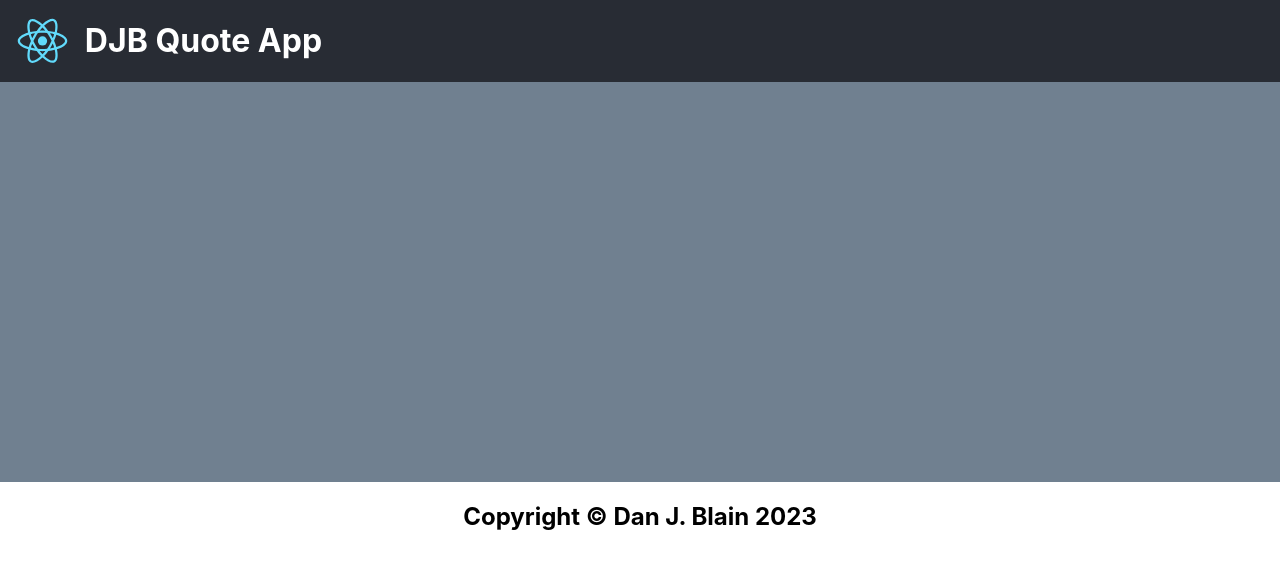
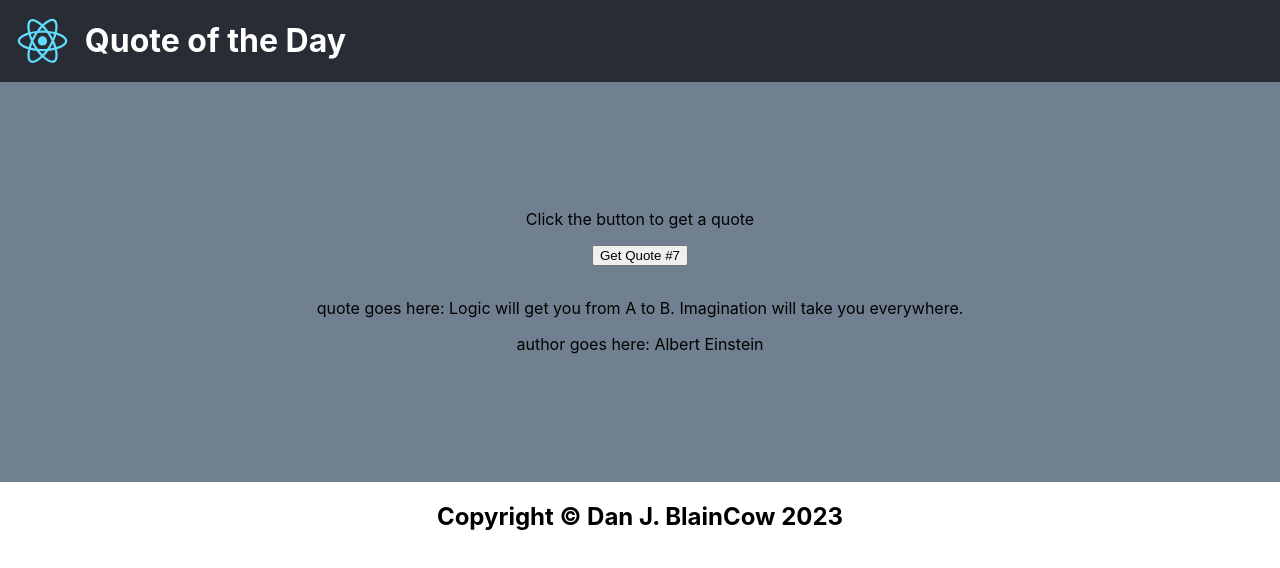
Before and after one commit to DanielBlain/3400-A2, a React (Create React App) app: page / in a window 1280 px wide. Shown: the top 568 px of the page. Built offline with nearby package versions, Linux system fonts and the light colour scheme.

Commit message:
Functional, just prettify

```diff
--- a/src/components/App.js
+++ b/src/components/App.js
@@ -1,5 +1,4 @@
 import {useState} from 'react';
-
 import Header from './Header';
 import Footer from './Footer';
 import Main from './Main';
@@ -7,14 +6,14 @@ import './App.css';
 
 let appInfo = {
     title: "Quote of the Day",
-    author: "Dan J. Blain",
+    author: "Dan J. Blain" + "Cow",
     copyrightYear: new Date().getFullYear(),
 };
 
 function App() {
   return (
     <div className="App">
-      <Header appTitle="DJB Quote App"/>
+      <Header appTitle={appInfo.title}/>
       <Main />
       <Footer copyrightYear={appInfo.copyrightYear} author={appInfo.author}/>
     </div>
--- a/src/components/Footer.js
+++ b/src/components/Footer.js
@@ -3,7 +3,9 @@ import React from 'react'
 const Footer = ({ copyrightYear, author }) => {
   return (
     <footer className="App-footer">
-      <h2>Copyright © {author} {copyrightYear}</h2>
+      <p>
+        <h2>Copyright © {author} {copyrightYear}</h2>
+      </p>
     </footer>
   )
 }
--- a/src/components/Main.js
+++ b/src/components/Main.js
@@ -1,13 +1,10 @@
 import React from 'react'
-//import Quote from './Quote';
-//        <Quote />
-
+import QuoteBox from './QuoteBox';
 
 const Main = () => {
   return (
     <main className="App-main">
-      <div>
-      </div>
+      <QuoteBox />
     </main>
   )
 }
--- /dev/null
+++ b/src/components/QuoteBox.js
@@ -0,0 +1,33 @@
+import React from 'react'
+import {useState} from 'react';
+import quotes from './quotes.js'
+
+const QuoteBox = ({quoteStr}) => {
+  function selectQuoteIndex() {
+    return Math.floor(Math.random()*quotes.length);
+  };
+
+  const [count, setCount] = useState(selectQuoteIndex());
+
+  function getNewQuote() {
+    let oldQuoteIndex = count;
+    let newQuoteIndex;
+    do {
+        newQuoteIndex = selectQuoteIndex();
+    } while (newQuoteIndex === oldQuoteIndex);
+    setCount(newQuoteIndex);
+  }
+
+  return (
+    <>
+      <p>Click the button to get a quote</p>
+      <button onClick={getNewQuote}>Get Quote #{count}</button>
+      <blockquote>
+        <p>quote goes here: {quotes[count].quote}</p>
+        <footer>author goes here: {quotes[count].author}</footer>
+      </blockquote>
+    </>
+  )
+}
+
+export default QuoteBox
--- /dev/null
+++ b/src/components/quotes.js
@@ -0,0 +1,76 @@
+const quotes = [
+    {
+        quote: 'The best preparation for tomorrow is doing your best today.',
+        author: 'H. Jackson Brown, Jr.'
+    },
+    {
+        quote: 'The supreme art of war is to subdue the enemy without fighting.',
+        author: 'Sun Tzu'
+    },
+    {
+        quote: 'The journey of a thousand miles begins with one step.',
+        author: 'Lao Tzu'
+    },
+    {
+         quote: 'The World is my country, all mankind are my brethren, and to do good is my religion.',
+         author: 'Thomas Paine'
+    },
+    {
+        quote: 'Don\'t make a hasty movement. Be like a mountain. Move silently and cautiously',
+        author: 'Yi Sun-sin'
+    },
+    {
+        quote: 'The people are the roots of a nation, and the roots should be strong so as to create a peaceful nation',
+        author: 'Sejong the Great'
+    },
+    {
+        quote: 'I hear and I forget. I see and I remember. I do and I understand.',
+        author: 'Confucius'
+    },
+    {
+        quote: 'Logic will get you from A to B. Imagination will take you everywhere.',
+        author: 'Albert Einstein'
+    },
+    {
+        quote: 'Wise men speak because they have something to say; Fools because they have to say something',
+        author: 'Plato'
+    },
+    {
+        quote: 'Knowing what must be done does away with fear.',
+        author: 'Rosa Parks'
+    },
+    {
+        quote: 'In order to be irreplaceable one must always be different.',
+        author: 'Coco Chanel'
+    },
+    {
+        quote: 'It always seems impossible until it\'s done.',
+        author: 'Nelson Mandela'
+    },
+    {
+        quote: 'You must be the change you wish to see in the world.',
+        author: 'Mahatma Gandhi'
+    },
+    {
+         quote: 'Today you are you! That is truer than true! There is no one alive who is you-er than you!',
+         author: 'Dr. Seuss'
+    },
+    {
+        quote: 'You miss 100 percent of the shots you never take',
+        author: 'Wayne Getzky'
+    },
+    {
+        quote: 'Try to be a rainbow in someone\'s cloud.',
+        author: 'Maya Angelou'
+    },
+    {
+        quote: 'I have not failed. I\'ve just found 10,000 ways that won\'t work.',
+        author: 'Thomas Edison'
+    },
+    {
+        quote: 'No act of kindness, no matter how small, is ever wasted.',
+        author: 'Aesop'
+    }
+]
+
+export default quotes;
```
Also changed, not shown: src/components/Quote.js (deleted, +0 -9 lines).
